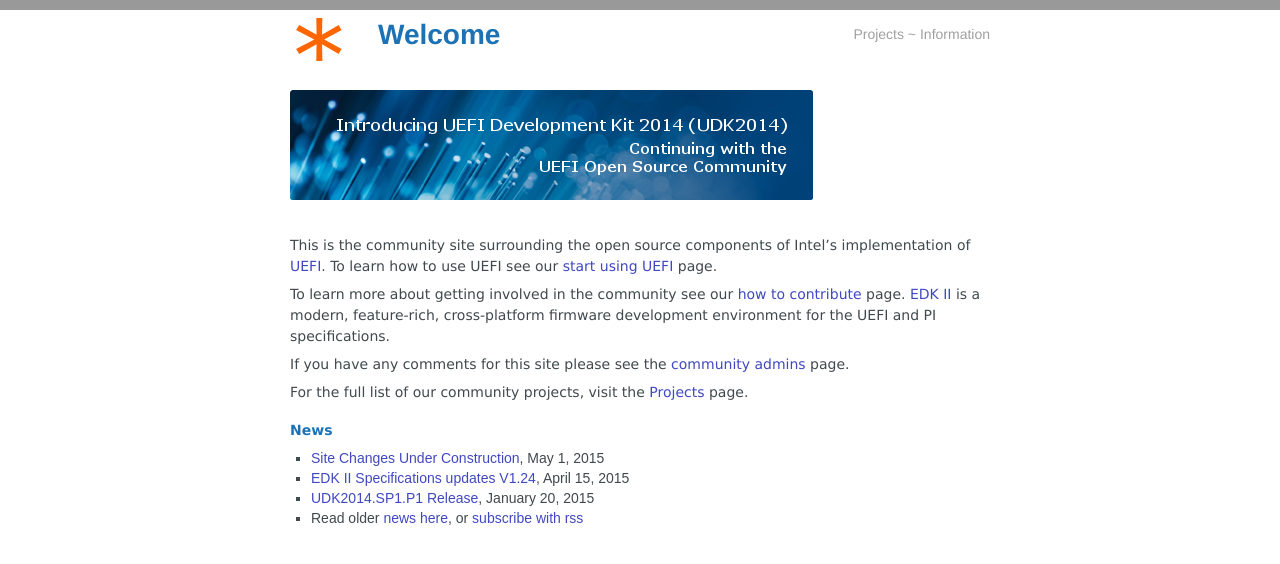
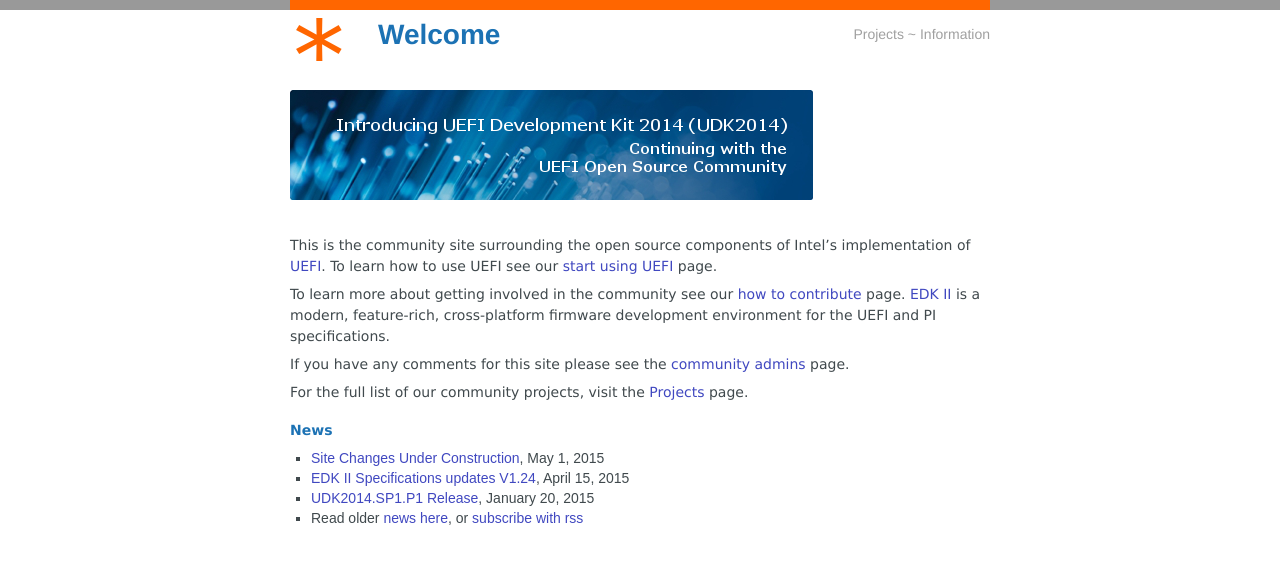
Before and after one commit to tianocore/tianocore.github.io, a Jekyll site: the page built from index.md, in a window 1280 px wide. Shown: the top 564 px of the page. Built offline with Jekyll 4.4.1, drawn with Linux system fonts in a browser that asks for light colours; nearby versions of some CDN libraries.

Commit message:
Change from The New Group

```diff
--- a/css/main.css
+++ b/css/main.css
@@ -16,6 +16,8 @@ body {
     left: 0;
     bottom: 0;
     width: 50em;
+    border-top: 10px solid #ff6600;
+    margin-top: -10px;
 }
 
 #sidebar {
```
